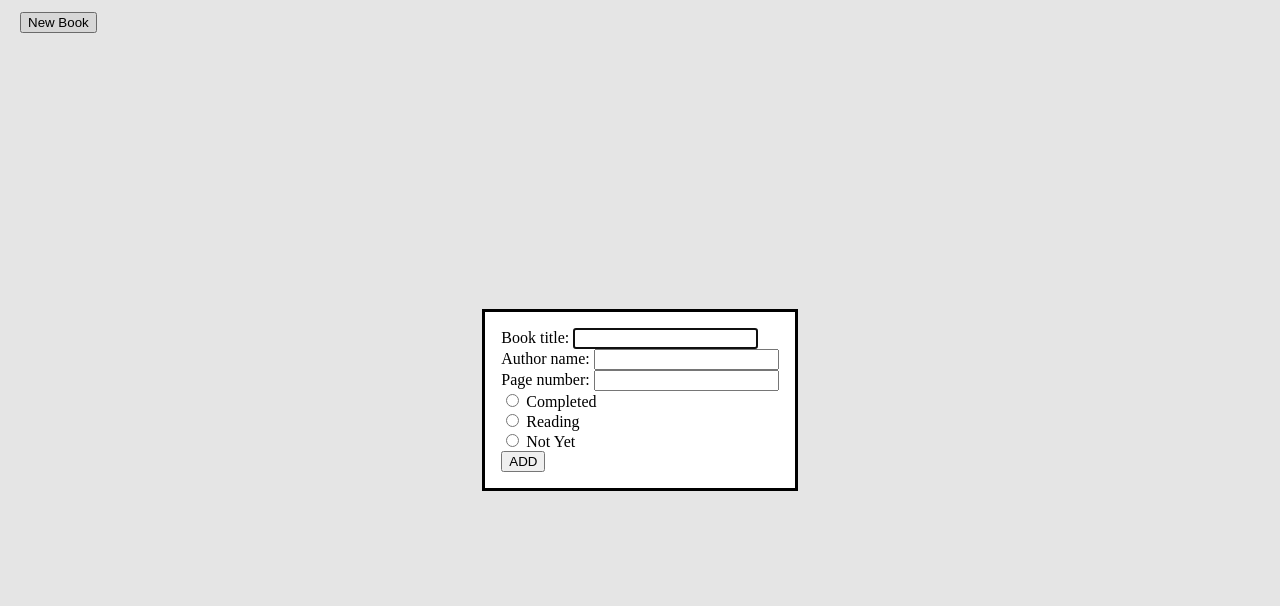
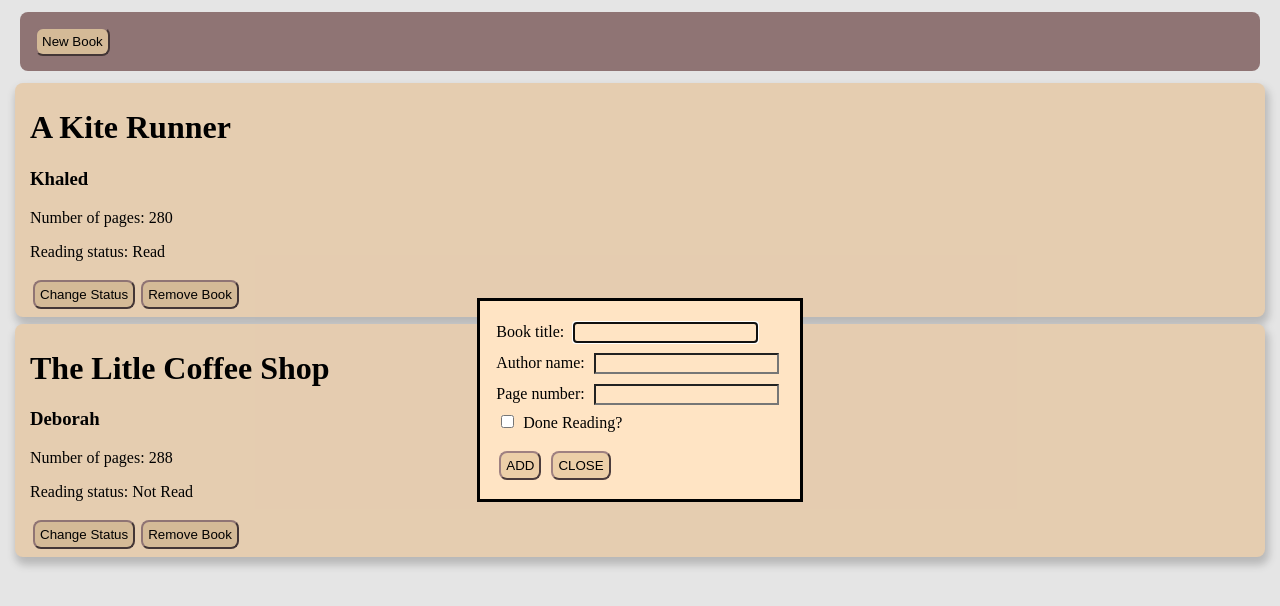
Before and after one commit to snowflakes640/ODIN_, a plain HTML site: page JS_adv/Assign1.html in a window 1280 px wide. Both pictures are taken after a click on the button "New Book". Drawn offline with Linux system fonts and the light colour scheme.

Commit message:
Assignment1: Simple Library (Almost)

```diff
--- a/JS_adv/Assign1.css
+++ b/JS_adv/Assign1.css
@@ -1,17 +1,42 @@
 .card {
-    /* Add shadows to create the "card" effect */
-    box-shadow: 0 4px 8px 0 rgba(0,0,0,0.2);
+
+    box-shadow: 2px 6px 8px 2px rgba(0,0,0,0.2);
+    background-color: bisque;
+    border-color: rgb(159, 129, 129);
     transition: 0.3s;
-    padding: 2px 16px;
+    padding: 5px 15px;
     border-radius: 8px;
-    margin: 2px;
+    margin: 7px;
   }
 
-  /* On mouse-over, add a deeper shadow */
+
   .card:hover {
     box-shadow: 0 8px 16px 0 rgba(203, 154, 243, 0.2);
   }
 
   .adding-box {
     margin: 12px;
+    padding: 12px;
+    border-radius: 8px;
+    background-color:  rgb(159, 129, 129);
   }
+
+  .Button {
+    margin: 3px;
+    padding: 5px;
+    background-color: rgb(236, 207, 168);
+    border-radius: 8px;
+    border-color: rgb(159, 129, 129);
+  }
+
+.dialog {
+  background-color: bisque;
+}
+.dialog input{
+  background-color: bisque;
+  margin: 5px;
+}
+
+.dialog button{
+  margin-top: 18px;
+}
--- a/JS_adv/Assign1.html
+++ b/JS_adv/Assign1.html
@@ -8,7 +8,7 @@
 </head>
 <body>
     <div class="adding-box">
-        <dialog>
+        <dialog class="dialog">
             <form id="bookForm">
                 <label for="title"> Book title: </label>
                 <input type="text" id="title" name="title"> <br>
@@ -19,23 +19,19 @@
                 <label for="pages"> Page number: </label>
                 <input type="text" id="pages" name="pages"> <br>
 
-                <input type="radio" id="completed" name="status" value="Completed">
-                <label for="completed"> Completed </label> <br>
+                <input type="checkbox" id="status" name="status" value="Read">
+                <label for="status"> Done Reading? </label> <br>
 
-                <input type="radio" id="reading" name="status" value="Reading">
-                <label for="reading"> Reading </label> <br>
-
-                <input type="radio" id="not_yet" name="status" value="Not Yet">
-                <label for="not_yet"> Not Yet </label> <br>
-
-                <button type="submit" id="submitBtn"> ADD </button>
+                <button class="Button" type="submit" id="submitBtn"> ADD </button>
+                <button class="Button" type="button" id="clsBtn"> CLOSE </button>
             </form>
         </dialog>
-        <button id="addBtn"> New Book </button>
+        <button class="Button" id="addBtn"> New Book </button>
     </div>
-    <div class="container" id="container">
 
-    </div>
+    <div class="container" id="container">  </div>
+
+
     <script src="Assign1_library.js"></script>
 </body>
 </html>
--- a/JS_adv/Assign1_library.js
+++ b/JS_adv/Assign1_library.js
@@ -2,74 +2,118 @@ let myLibrary = []
 const container = document.getElementById("container")
 const dialog = document.querySelector("dialog")
 const addBtn = document.getElementById("addBtn")
-//const clsBtn = document.querySelector("dialog button")
-const bookForm = document.getElementById("bookForm")
-
+const clsBtn = document.getElementById("clsBtn")
+const form = document.getElementById("bookForm")
+let changeStat
 
 function Book(name, author, pages, status){
     this.name = name;
     this.author = author
     this.pages = pages
     this.status = status
+    this.bookID = Book.bookID++
     this.info = function(){
-        return [this.name, this.author, this.pages, this.status]
+        return [this.name, this.author, this.pages, this.status, this.bookID]
     }
-
 }
 //console.log(book1.info())
+Book.bookID = 1
 
 function addBookToLibrary(name, author, pages, status){
    const new_book = new Book(name, author, pages, status)
    myLibrary.push(new_book)
 }
 
-function displayBooks() {
-    myLibrary.forEach (book => {
-        const book_info = book.info()
+addBookToLibrary("A Kite Runner", "Khaled", "280", true)
+addBookToLibrary("The Litle Coffee Shop", "Deborah", "288", false)
+showLibrary()
+
+
+function showLibrary() {
+    container.innerHTML = " "
+    myLibrary.forEach(book => {
         const cardContainer = document.createElement("div")
 
-        const title = document.createElement("h3")
-        title.innerText = `Book Title: ${book_info[0]}`
+        const createChild = (tag, content) => {
+            const contentTag = document.createElement(tag)
+            contentTag.innerText = content
+            cardContainer.appendChild(contentTag)
+        }
 
-        const author = document.createElement("p")
-        author.innerText = `Author Name: ${book_info[1]}`
+        let readStatus
 
-        const pages = document.createElement("p")
-        pages.innerText = `Number of Pages: ${book_info[2]}`
+        if(book.status){
+            readStatus = "Read"
+        } else{
+            readStatus = "Not Read"
+        }
 
-        const status = document.createElement("p")
-        status.innerText = `Reading Status: ${book_info[3]}`
+
+        createChild("h1", book.name)
+        createChild("h3", book.author)
+        createChild("p", `Number of pages: ${book.pages}`)
+        createChild("p", `Reading status: ${readStatus}`)
+
+
+        changeStat = document.createElement("button")
+        changeStat.setAttribute("class", "Button")
+        changeStat.setAttribute("id", book.bookID)
+        changeStat.innerText = "Change Status"
+        changeStat.addEventListener("click", (event) => {
+            console.log(event.target)
+            myLibrary.forEach(book  => {
+                if (book.bookID === parseInt(event.target.id)) {
+                    if( book.status) {
+                        book.status = false
+                    } else {
+                        book.status = true
+                    }
+                }
+            })
+            showLibrary()
+        })
+
 
         const dltBtn = document.createElement("button")
-        dltBtn.setAttribute("id", )
+        dltBtn.setAttribute("id", book.bookID)
+        dltBtn.setAttribute("class", "Button")
+        dltBtn.innerText = "Remove Book"
+        dltBtn.addEventListener("click", (event) => {
+             myLibrary = myLibrary.filter(b => b.bookID !== parseInt(event.target.id))
+             showLibrary()
+        })
+
 
         container.appendChild(cardContainer)
         cardContainer.setAttribute("class", "card")
-        cardContainer.appendChild(title)
-        cardContainer.appendChild(author)
-        cardContainer.appendChild(pages)
-        cardContainer.appendChild(status)
-
+        cardContainer.appendChild(changeStat)
+        cardContainer.appendChild(dltBtn)
     })
 }
 
 addBtn.addEventListener("click", () => {
     dialog.showModal()
 })
+
+clsBtn.addEventListener("click", (event)=> {
+    event.preventDefault()
+    dialog.close()
+})
+
+
 bookForm.addEventListener("submit", (event) => {
     event.preventDefault()
     const inp_title = document.getElementById("title").value
     const inp_author = document.getElementById("author").value
     const inp_pages = document.getElementById("pages").value
-    const inp_status = document.querySelector('input[name="status"]:checked')?.value;
+    const inp_status = document.querySelector('input[name="status"]:checked')?.value || false;
     console.log(inp_title, inp_author, inp_pages, inp_status)
-
     addBookToLibrary(inp_title, inp_author, inp_pages, inp_status)
+    showLibrary()
+    form.reset()
     dialog.close()
-    displayBooks()
 })
 
-addBookToLibrary("A Kite Runner", "Khaled", "280", "Completed")
-addBookToLibrary("The Litle Coffee Shop", "Deborah", "288", "Reading")
+
 console.log(myLibrary)
 //displayBooks()
```
